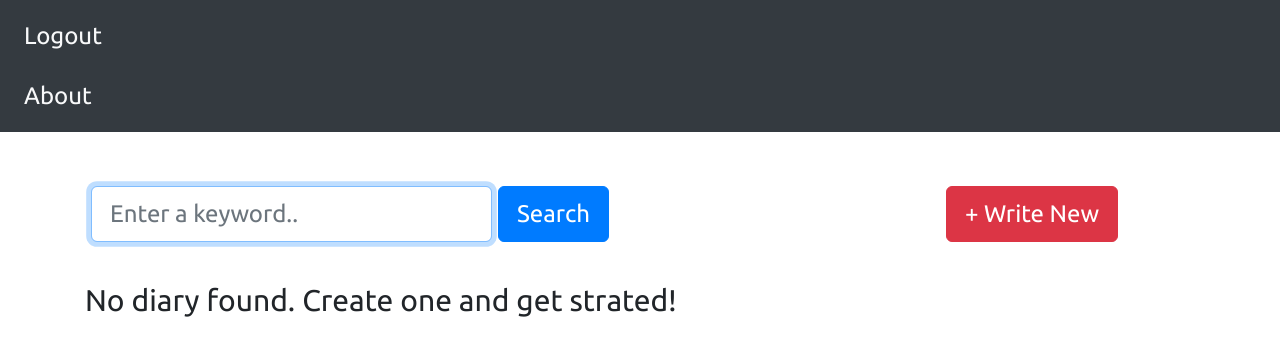
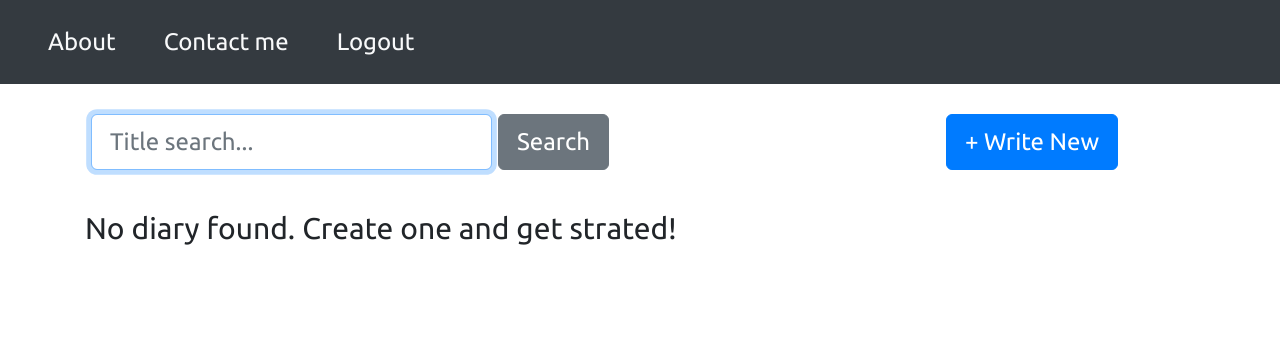
Before and after one commit to Adiprogrammer7/web_diary_0.2, a Flask app: page /diary_collection in a window 1280 px wide. Shown: the top 356 px of the page. Run offline with Flask 2, Linux system fonts and the light colour scheme; the visitor is signed in with stand-in values (Sample User, id 1); data comes from the database, SQL or seed files in the repository; data that the repository does not hold is empty; some libraries are stand-ins or nearby versions; some web fonts are replaced.

Commit message:
added contact page and some restyling

```diff
--- a/app.py
+++ b/app.py
@@ -93,6 +93,12 @@ def index():
 @login_required
 def about():
     return render_template('about.html')
+
+
+#A route accessible even user is not logged in with some links to get to me.
+@app.route('/contact_me')
+def contact_me():
+    return render_template('contact_me.html')
 
 @app.route('/showcase', methods= ['GET', 'POST'])
 @login_required
--- a/templates/about.html
+++ b/templates/about.html
@@ -1,7 +1,7 @@
 {% extends 'layout.html' %}
 {% block content %}
     <div class="jumbotron text-center">
-        <div class="display-4 pb-5">Welcome to Web Diary 0.1</div>
+        <div class="display-4 pb-5">Welcome to Web Diary 0.2</div>
         <div class="lead">
             <p class="p-2">
                 This is a platform where you can let your thoughts speak, let your words fly and where you can trust. Writing diary reduces anxiety, stress and really helps you to analyse your life. Its a secure platform built on flask framework where you can create and account then login and then just fire your words out.
--- a/templates/diary_collection.html
+++ b/templates/diary_collection.html
@@ -4,15 +4,15 @@
         <div class="col-sm-9">
             <form action="/diary_collection" method="POST" class="form-inline form-group m-1 mt-3 mb-4">
                 {{ form.hidden_tag() }}
-                {{ form.search(class= "nav-item form-control form-control-md mt-1", placeholder= "Enter a keyword..") }}
-                {{ form.search_btn(class= "btn btn-primary ml-1 mt-1") }}
+                {{ form.search(class= "nav-item form-control form-control-md mt-1 mr-1", placeholder= "Title search...") }}
+                {{ form.search_btn(class= "btn btn-secondary mt-1") }}
             </form>
         </div>
 
         <div class="col-sm-3">
             <div class="m-1 mt-3 mb-4">
                 <a href="/showcase" class="nav-item">
-                    <button class="btn btn-danger mt-1" type="button">+ Write New</button>
+                    <button class="btn btn-primary mt-1" type="button">+ Write New</button>
                 </a>
             </div>
         </div>
@@ -26,7 +26,7 @@
                 <h4>{{diary.title}}</h4>
                 <small class="text-muted">Date: {{diary.date_posted.date()}}</small>
                 <p>{{diary.content}}</p>
-                <a href="/edit_diary/{{ diary.id }}" class= 'btn btn-primary mb-1'>Edit</a>
+                <a href="/edit_diary/{{ diary.id }}" class= 'btn btn-success mb-1'>Edit</a>
                 <a href="/delete/{{ diary.id }}" class= 'btn btn-danger mb-1'>Delete</a>
             </li>
         {% endfor %}
--- a/templates/index.html
+++ b/templates/index.html
@@ -2,7 +2,7 @@
 {% block content %}
     <div class="jumbotron text-center">
         <div class="page-header">
-            <h1>Web Diary 0.1</h1>
+            <h1>Web Diary 0.2</h1>
         </div>
         <div>
             A way to express yourself when no one is there to hear you. This is the place to trust and express yourself. Let's build a good habit.
--- a/templates/layout.html
+++ b/templates/layout.html
@@ -18,14 +18,19 @@
         }
     </style>
 
-    <div class="navbar-nav px-3 p-1 bg-dark mb-3">
-        {% if current_user.is_authenticated %}
+
+    {% if current_user.is_authenticated %}
+        <nav class="navbar navbar-expand-lg navbar-dark bg-dark">
+            <a class="nav-item nav-link text-light" href= "{{url_for('about')}}">About</a >
+            <a class="nav-item nav-link text-light" href="{{url_for('contact_me')}}">Contact me</a>
             <a class="nav-item nav-link text-light" href="{{url_for('logout')}}">Logout</a>
-            <a class="nav-item nav-link text-light" href= "{{url_for('about')}}">About</a >
-        {% else %}
+        </nav>
+    {% else %}
+        <nav class="navbar navbar-expand-lg navbar-dark bg-dark">
             <a class="nav-item nav-link text-light" href="{{url_for('index')}}">Web Diary</a>
-        {% endif %}
-    </div>
+        </nav>
+    {% endif %}
+
 
     <div class="container">
         {% with messages = get_flashed_messages(with_categories=true) %}
```
Also changed, not shown: templates/contact_me.html (added, +12 -0 lines).
